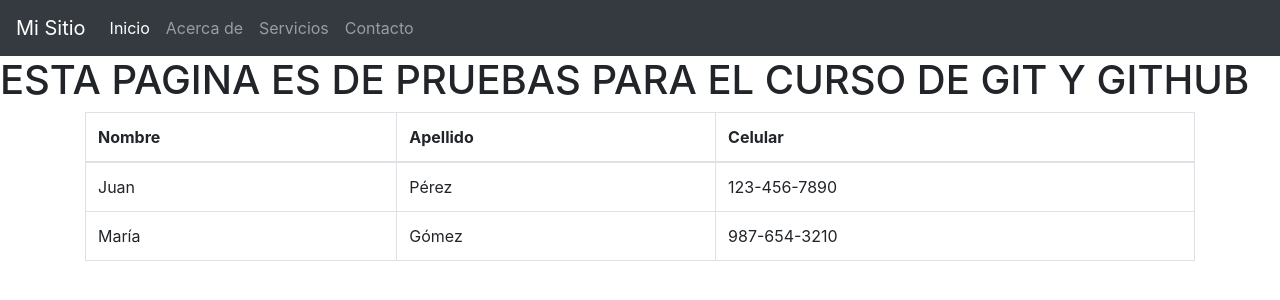
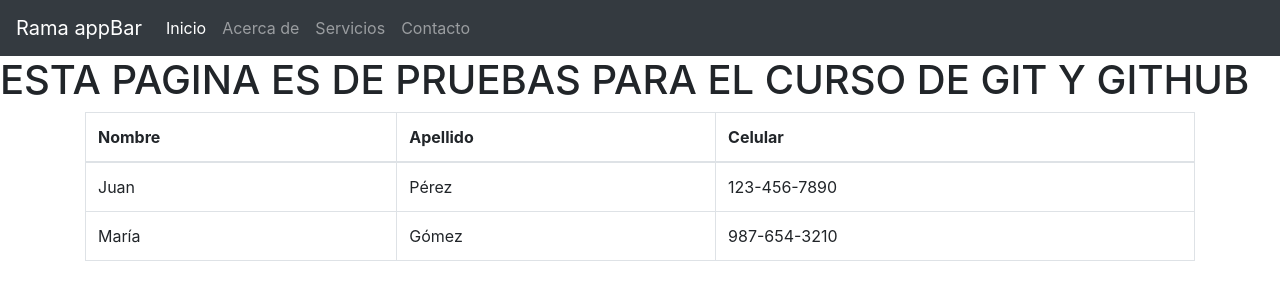
Before and after one commit to Julian-Devia/Git_GitHub, a plain HTML site: page index.html in a window 1280 px wide. Drawn offline with nearby package versions, Linux system fonts and the light colour scheme.

Commit message:
Cambios en appBar (Version 1)

```diff
--- a/index.html
+++ b/index.html
@@ -10,7 +10,7 @@
 <body>
 
     <nav class="navbar navbar-expand-lg navbar-dark bg-dark">
-        <a class="navbar-brand" href="#">Mi Sitio</a>
+        <a class="navbar-brand" href="#">Rama appBar</a>
         <button class="navbar-toggler" type="button" data-toggle="collapse" data-target="#navbarNav" aria-controls="navbarNav" aria-expanded="false" aria-label="Toggle navigation">
             <span class="navbar-toggler-icon"></span>
         </button>
```
